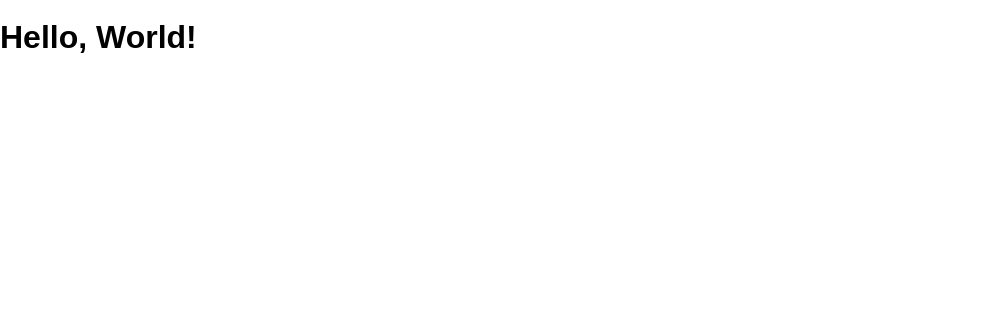
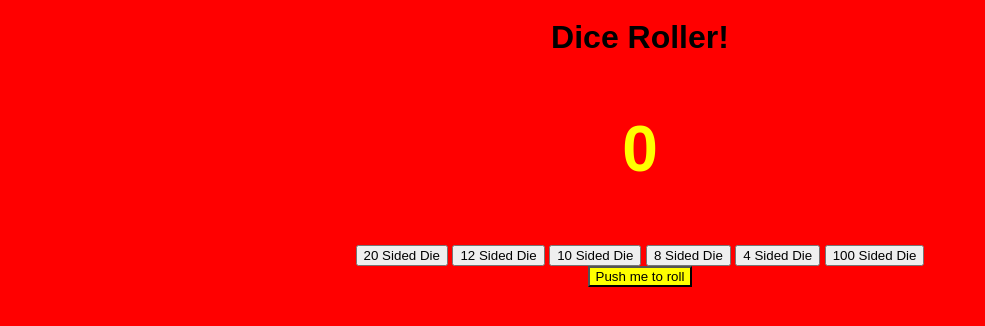
Before and after one commit to jfordnose64/dice, a website: page public/index.html in a window 1280 px wide. Shown: the whole page, without its empty margins (0-985 px from the left). Drawn offline with Linux system fonts and the light colour scheme.

Commit message:
added js

```diff
--- a/public/index.html
+++ b/public/index.html
@@ -1,5 +1,6 @@
 <!DOCTYPE html>
 <html>
+
 <head lang="en">
   <meta charset="UTF-8">
   <meta name="viewport" content="width=device-width, initial-scale=1">
@@ -7,8 +8,20 @@
   <link rel="shortcut icon" href="/favicon.ico">
   <link rel="stylesheet" href="/screen.css">
 </head>
+
 <body>
-    <h1 class='hello-world'></h1>
+  <h1 class="dice-roller">Dice Roller!</h1>
+  <p class="roll-number">0</p>
+  <div>
+    <button class="20-sided">20 Sided Die</button>
+    <button class="12-sided">12 Sided Die</button>
+    <button class="10-sided">10 Sided Die</button>
+    <button class="8-sided">8 Sided Die</button>
+    <button class="4-sided">4 Sided Die</button>
+    <button class="100-sided">100 Sided Die</button>
+  </div>
+  <button type="button" class="roll-button">Push me to roll</button>
   <script src="/main.js" charset="utf-8"></script>
 </body>
+
 </html>
--- a/public/main.js
+++ b/public/main.js
@@ -1,7 +1,23 @@
-const main = () => {
-  if (document.querySelector('h1.hello-world')) {
-    document.querySelector('h1.hello-world').textContent = 'Hello, World!'
-  }
+let diceRoller = document.querySelector('.dice-roller')
+let numberRolled = document.querySelector('.roll-number')
+const rollButton = document.querySelector('.roll-button')
+// const twentySided = document.querySelector('.20-sided')
+// let twelveSided = document.querySelector('.12-sided')
+// let tenSided = document.querySelector('.10-sided')
+// let eightSided = document.querySelector('.8-sided')
+// let fourSided = document.querySelector('.4-sided')
+// let hundredSided = document.querySelector('.100-sided')
+
+diceRoller = () => {
+  const randomNum = Math.floor(Math.random() * 8) + 1
+  console.log(randomNum)
+  document.querySelector('.roll-number').textContent = randomNum
 }
 
-document.addEventListener('DOMContentLoaded', main)
+// const diceRollerTwenty = () => {
+//   const randomNum = Math.floor(Math.random() * 20) + 1
+//   document.querySelector('.roll-number').textContent = randomNum
+// }
+rollButton.addEventListener('click', diceRoller)
+
+// twentySided.addEventListener('click', diceRollerTwenty)
--- a/public/screen.css
+++ b/public/screen.css
@@ -9,4 +9,18 @@ html {
 body {
   margin: 0;
   min-height: 100%;
+  text-align: center;
+  background: red;
+  color: black;
 }
+
+.roll-button {
+  color: black;
+  background-color: yellow;
+}
+
+.roll-number {
+  font-size: 4rem;
+  font-weight: 900;
+  color: yellow;
+}
```
Lines whose indentation alone changed are shown as unchanged.
